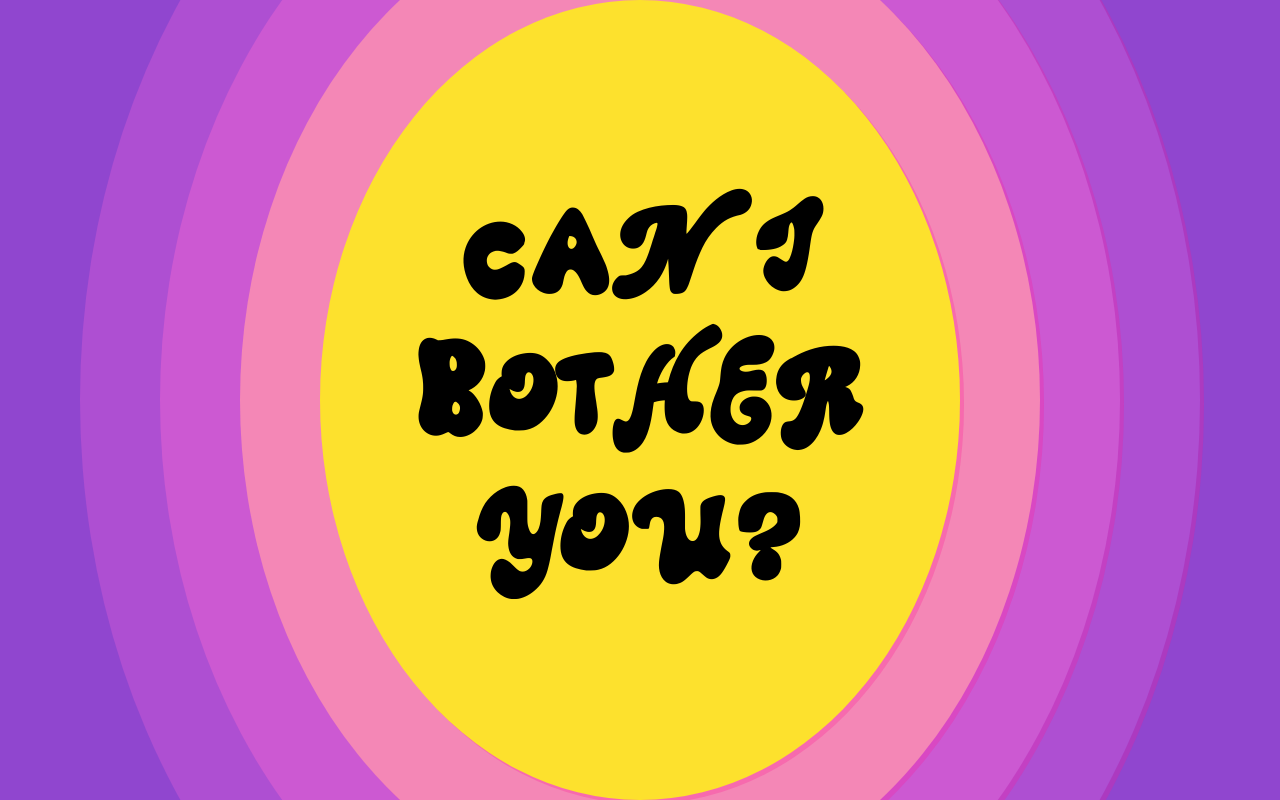
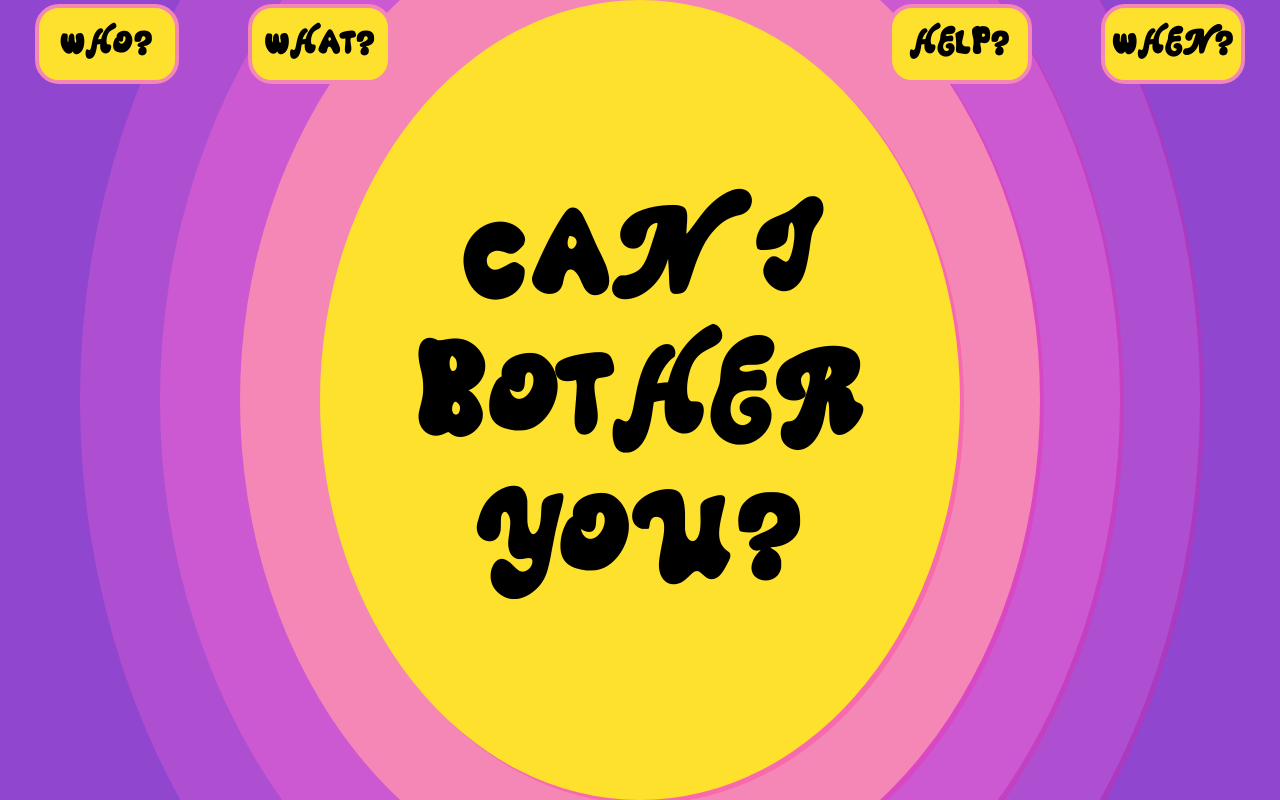
Before and after one commit to AdamCanard/CanIBotherYou, a Next.js app: page / in a window 1280 px wide. Built offline with nearby package versions, Linux system fonts and the light colour scheme.

Commit message:
added dropdown buttons and animation, refactored some code

```diff
--- /dev/null
+++ b/src/app/components/ButtonRow.js
@@ -0,0 +1,22 @@
+export default function ButtonRow() {
+  return (
+    <div className="flex w-full absolute top-1">
+      <div className="flex z-10 absolute w-1/3 h-20 left-0 justify-around text-4xl decoration-[#FDE12D]">
+        <button className="w-36 hover:underline hover:underline-offset-8 animate-button1 bg-[#FDE12D] rounded-3xl border-4 border-[#F487B6]">
+          WHO?
+        </button>
+        <button className="w-36 hover:underline hover:underline-offset-8 animate-button2 bg-[#FDE12D] rounded-3xl border-4  border-[#F487B6]">
+          WHAT?
+        </button>
+      </div>
+      <div className="flex z-10 absolute w-1/3 h-20 right-0 justify-around text-4xl decoration-[#FDE12D]">
+        <button className="w-36 hover:underline hover:underline-offset-8 animate-button3 bg-[#FDE12D] rounded-3xl border-4 border-[#F487B6]">
+          HELP?
+        </button>
+        <button className="w-36 hover:underline hover:underline-offset-8 animate-button4 bg-[#FDE12D] rounded-3xl border-4 border-[#F487B6]">
+          WHEN?
+        </button>
+      </div>
+    </div>
+  );
+}
--- /dev/null
+++ b/src/app/components/MainScreen.js
@@ -0,0 +1,13 @@
+import StaticLogo from "./StaticLogo";
+import ButtonRow from "./ButtonRow";
+
+export default function MainScreen() {
+  return (
+    <>
+      <div className="flex h-full w-full bg-[#9046CF] justify-center items-center relative overflow-hidden">
+        <ButtonRow />
+        <StaticLogo />
+      </div>
+    </>
+  );
+}
--- /dev/null
+++ b/src/app/components/StaticLogo.js
@@ -0,0 +1,32 @@
+export default function StaticLogo() {
+  return (
+    <>
+      <div className="flex h-14/8 w-7/8 bg-[#AE4FD2] rounded-circle justify-center items-center shadow-drop absolute"></div>
+      <div className="flex h-12/8 w-6/8 bg-[#CC59D2] rounded-circle justify-center items-center shadow-drop absolute"></div>
+      <div className="flex h-10/8 w-5/8 bg-[#F487B6] rounded-circle justify-center items-center shadow-drop absolute"></div>
+      <div className="flex h-8/8 w-4/8 bg-[#FDE12D] rounded-circle justify-center items-center shadow-drop absolute"></div>
+      <div className="flex flex-col z-10 h-3/8 w-3/8 justify-center items-center gap-3">
+        <div className="flex flex-row">
+          <h1 className="flex text-9xl text-center">C</h1>
+          <h1 className="flex text-9xl text-center">A</h1>
+          <h1 className="flex text-9xl text-center">N&nbsp;</h1>
+          <h1 className="flex text-9xl text-center">I</h1>
+        </div>
+        <div className="flex flex-row">
+          <h1 className="flex text-9xl text-center">B</h1>
+          <h1 className="flex text-9xl text-center">O</h1>
+          <h1 className="flex text-9xl text-center">T</h1>
+          <h1 className="flex text-9xl text-center">H</h1>
+          <h1 className="flex text-9xl text-center">E</h1>
+          <h1 className="flex text-9xl text-center">R</h1>
+        </div>
+        <div className="flex flex-row">
+          <h1 className="flex text-9xl text-center">Y</h1>
+          <h1 className="flex text-9xl text-center">O</h1>
+          <h1 className="flex text-9xl text-center">U</h1>
+          <h1 className="flex text-9xl text-center">?</h1>
+        </div>
+      </div>
+    </>
+  );
+}
--- a/src/app/components/StaticScreen.js
+++ /dev/null
@@ -1,38 +0,0 @@
-export default function StaticScreen() {
-  return (
-    <>
-      <div className="flex h-full w-full bg-[#9046CF] justify-center items-center relative overflow-hidden">
-        <div className="flex z-10 h-14/8 w-7/8 bg-[#AE4FD2] rounded-circle justify-center items-center shadow-drop absolute"></div>
-
-        <div className="flex z-20 h-12/8 w-6/8 bg-[#CC59D2] rounded-circle justify-center items-center shadow-drop absolute"></div>
-
-        <div className="flex z-30 h-10/8 w-5/8 bg-[#F487B6] rounded-circle justify-center items-center shadow-drop absolute"></div>
-
-        <div className="flex z-40 h-8/8 w-4/8 bg-[#FDE12D] rounded-circle justify-center items-center shadow-drop absolute"></div>
-
-        <div className="flex flex-col z-50 h-3/8 w-3/8 justify-center items-center gap-3">
-          <div className="flex flex-row">
-            <h1 className="flex text-9xl text-center">C</h1>
-            <h1 className="flex text-9xl text-center">A</h1>
-            <h1 className="flex text-9xl text-center">N&nbsp;</h1>
-            <h1 className="flex text-9xl text-center">I</h1>
-          </div>
-          <div className="flex flex-row">
-            <h1 className="flex text-9xl text-center">B</h1>
-            <h1 className="flex text-9xl text-center">O</h1>
-            <h1 className="flex text-9xl text-center">T</h1>
-            <h1 className="flex text-9xl text-center">H</h1>
-            <h1 className="flex text-9xl text-center">E</h1>
-            <h1 className="flex text-9xl text-center">R</h1>
-          </div>
-          <div className="flex flex-row">
-            <h1 className="flex text-9xl text-center">Y</h1>
-            <h1 className="flex text-9xl text-center">O</h1>
-            <h1 className="flex text-9xl text-center">U</h1>
-            <h1 className="flex text-9xl text-center">?</h1>
-          </div>
-        </div>
-      </div>
-    </>
-  );
-}
--- a/src/app/page.js
+++ b/src/app/page.js
@@ -1,19 +1,15 @@
 "use client";
 import { useState } from "react";
 import AnimatedScreen from "./components/AnimatedScreen";
-import StaticScreen from "./components/StaticScreen";
+import MainScreen from "./components/MainScreen";
 import { TitleWrapper } from "./components/TitleWrapper";
 
 export default function Home() {
-  const [flag, setFlag] = useState(true);
+  const [flag, setFlag] = useState(false);
   return (
     <>
       <TitleWrapper flag={flag}>
-        {flag ? (
-          <AnimatedScreen setFlag={setFlag} />
-        ) : (
-          <StaticScreen setFlag={setFlag} />
-        )}
+        {flag ? <AnimatedScreen setFlag={setFlag} /> : <MainScreen />}
       </TitleWrapper>
     </>
   );
--- a/tailwind.config.js
+++ b/tailwind.config.js
@@ -24,6 +24,10 @@ module.exports = {
         zoom5: "zoom5 .5s 3.7s ease-in both",
         zoom6: "zoom6 .5s 3.8s ease-in both",
         zoom7: "zoom7 .5s 3.9s ease-in both",
+        button1: "button1 1s 1s ease-in both",
+        button2: "button2 1s 1s ease-in both",
+        button3: "button3 1s 1s ease-in both",
+        button4: "button4 1s 1s ease-in both",
       },
       keyframes: {
         fall1: {
@@ -126,6 +130,38 @@ module.exports = {
             padding: ".4rem 0",
           },
         },
+        button1: {
+          from: {
+            transform: "translatey(-700px)",
+          },
+          to: {
+            transform: "all var(--spring-duration) var(--spring-easing)",
+          },
+        },
+        button2: {
+          from: {
+            transform: "translatey(-700px)",
+          },
+          to: {
+            transform: "all var(--spring-duration) var(--spring-easing)",
+          },
+        },
+        button3: {
+          from: {
+            transform: "translatey(-700px)",
+          },
+          to: {
+            transform: "all var(--spring-duration) var(--spring-easing)",
+          },
+        },
+        button4: {
+          from: {
+            transform: "translatey(-700px)",
+          },
+          to: {
+            transform: "all var(--spring-duration) var(--spring-easing)",
+          },
+        },
       },
       height: {
         "16/8": "200%",
```
